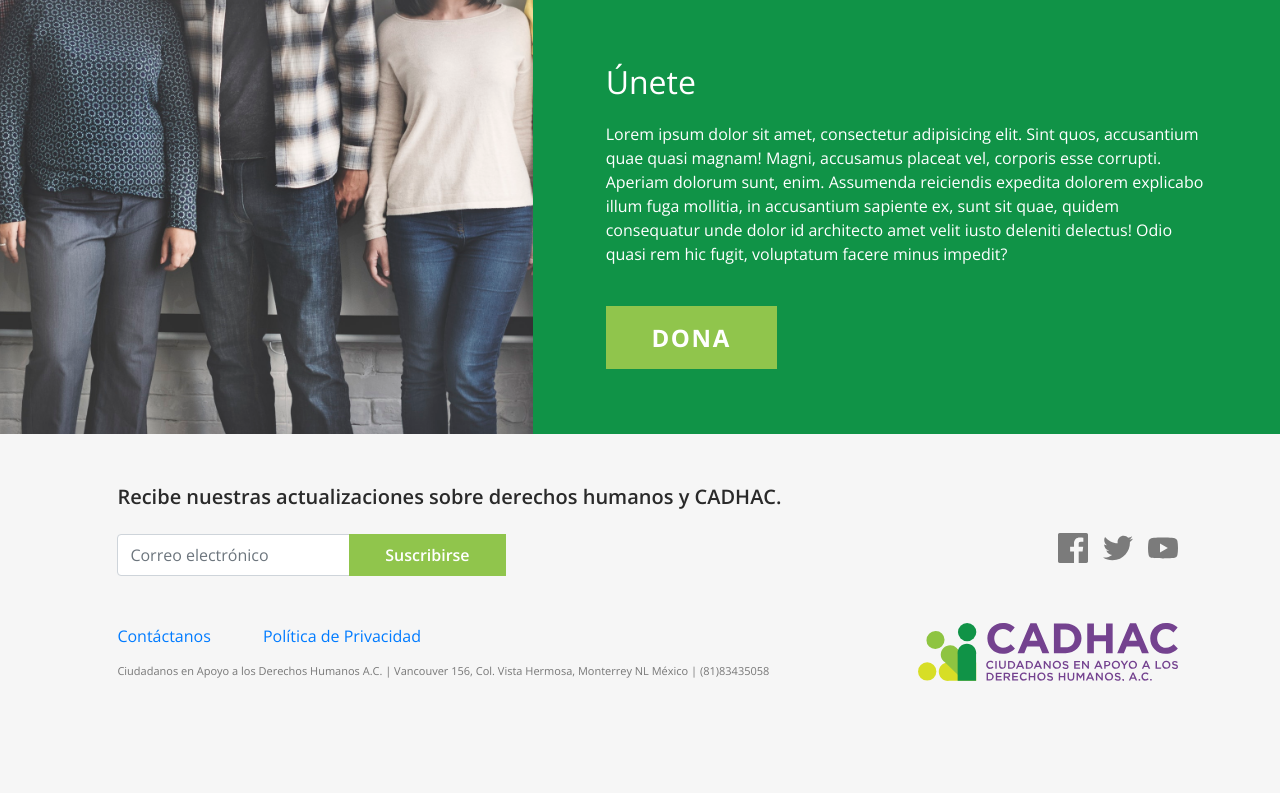
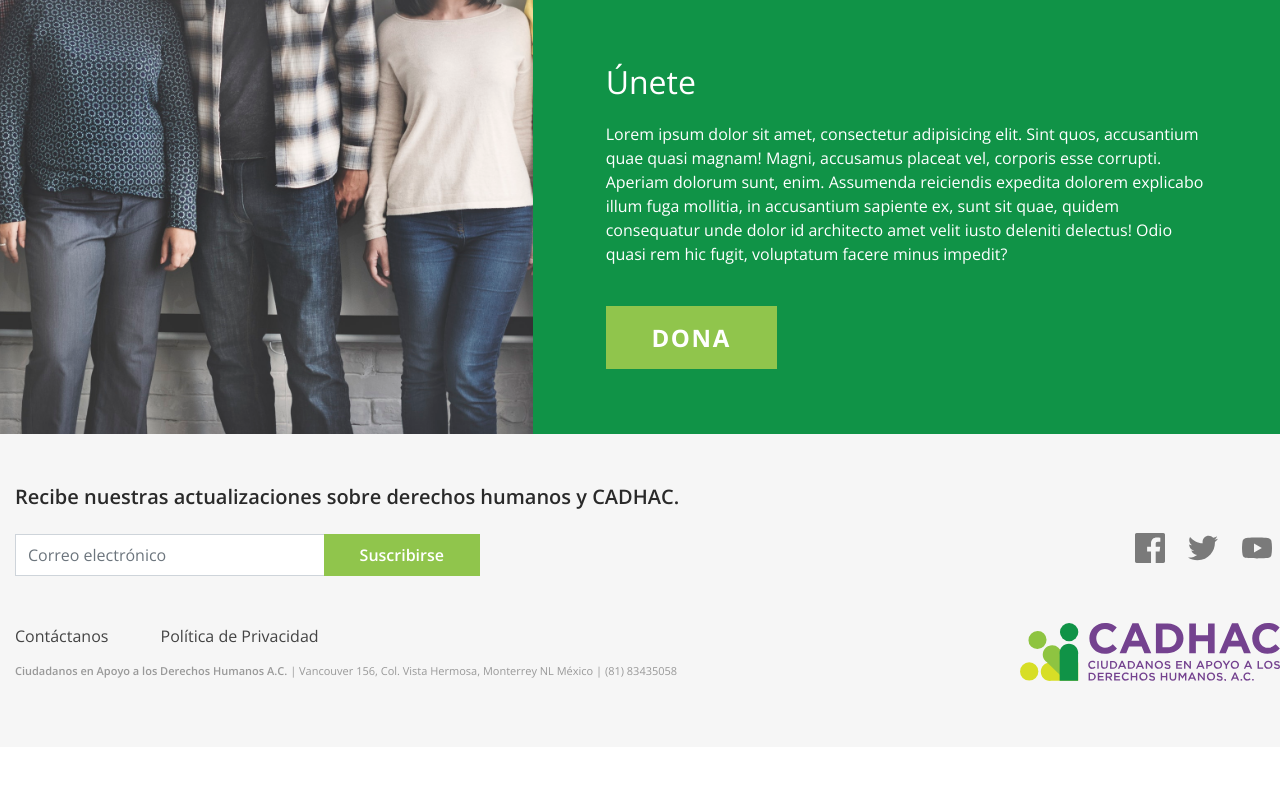
Before and after one commit to melytc/cadhac, a PHP site: page /aboutus.php in a window 1280 px wide. Shown: the part 2310-3103 px from the top of the page. After the commit the page ends 2991 px from the top, so only its background shows below. Run offline with PHP 8.4, Linux system fonts and the light colour scheme; style sheets or scripts are compiled from the project's sources.

Commit message:
Fix footer. Fixes #2

```diff
--- a/src/css/style.scss
+++ b/src/css/style.scss
@@ -199,30 +199,38 @@ section.unete {
 }
 
 section.contacto {
-	padding: 4% 8%;
+	padding: 4% 0;
 	background-color: #f6f6f6;
 	h1 {
-		margin-bottom: 25px;
 		color: $darkgray;
 		font-size: 20px;
 		font-weight: 600;
+		margin-bottom: 25px;
+	}
+	input {
+		border-radius: 0;
 	}
 	.logo {
 		display: block;
 		width: 260px;
+	}
+	.social-media {
+		display: block;
+		img {display: block; }
 		margin-bottom: 60px;
-		img {
-			display: block;
-		}
-	}
-	.logo.social-media {
 		width: 30px;
-		filter: opacity(50%);
+		opacity: .5;
 	}
 	p{
 		margin-top: 15px;
 		font-size: 11px;
-		color: text;
+		color: $text;
+	}
+	.col-9 a {
+		color: #444;
+	}
+	p.dir {
+		color: #999;
 	}
 }
 .banner *{
--- a/src/footer.php
+++ b/src/footer.php
@@ -16,7 +16,7 @@
 	</section>
 
 	<section class="contacto">
-		<div class="container-fluid nospace">
+		<div class="container">
 			<div class="row">
 				<div class="col-9">
 					<h1>Recibe nuestras actualizaciones sobre derechos humanos y CADHAC.</h1>
@@ -27,25 +27,25 @@
 						</div>
 					</div>
 
-					<a class="mr-5" href="#">Contáctanos</a>
-					<a href="#">Política de Privacidad</a>
-					<p>Ciudadanos en Apoyo a los Derechos Humanos A.C. | Vancouver 156, Col. Vista Hermosa, Monterrey NL M&eacute;xico | (81)83435058</p>
+					<a class="mr-5" href="#">Cont&aacute;ctanos</a>
+					<a href="#">Pol&iacute;tica de Privacidad</a>
+					<p class="dir"><span style="font-weight: 600;">Ciudadanos en Apoyo a los Derechos Humanos A.C.</span> | Vancouver 156, Col. Vista Hermosa, Monterrey NL M&eacute;xico | (81) 83435058</p>
 				</div>
 
 				<div class="col mt-5">
 					<div class="row justify-content-end">
 						<div class="col-sm-2">
-							<a class="logo social-media" href="https://www.facebook.com/cadhac/"><img src="img/facebook-logo.svg" alt="Facebook"/></a>
+							<a class="social-media" href="https://www.facebook.com/cadhac/"><img src="img/facebook-logo.svg" alt="Facebook"/></a>
 						</div>
 						<div class="col-sm-2">
-							<a class="logo social-media" href="https://twitter.com/cadhac"><img src="img/twitter-logo.svg" alt="Twitter"/></a>
+							<a class="social-media" href="https://twitter.com/cadhac"><img src="img/twitter-logo.svg" alt="Twitter"/></a>
 						</div>
 						<div class="col-sm-2">
-							<a class="logo social-media" href="https://www.youtube.com/user/CADHAC/featured"><img src="img/youtube-logo.svg" alt="YouTube"/></a>
+							<a class="social-media" href="https://www.youtube.com/user/CADHAC/featured"><img src="img/youtube-logo.svg" alt="YouTube"/></a>
 						</div>
 					</div>
 					<div class="row justify-content-end">
-						<a class="logo" href="#"><img src="img/cadhaclogo.svg" alt="CADHAC"/></a>
+						<a class="logo" id="bottomlogo" href="#"><img src="img/cadhaclogo.svg" alt="CADHAC"/></a>
 					</div>
 				</div>
 			</div>
```
